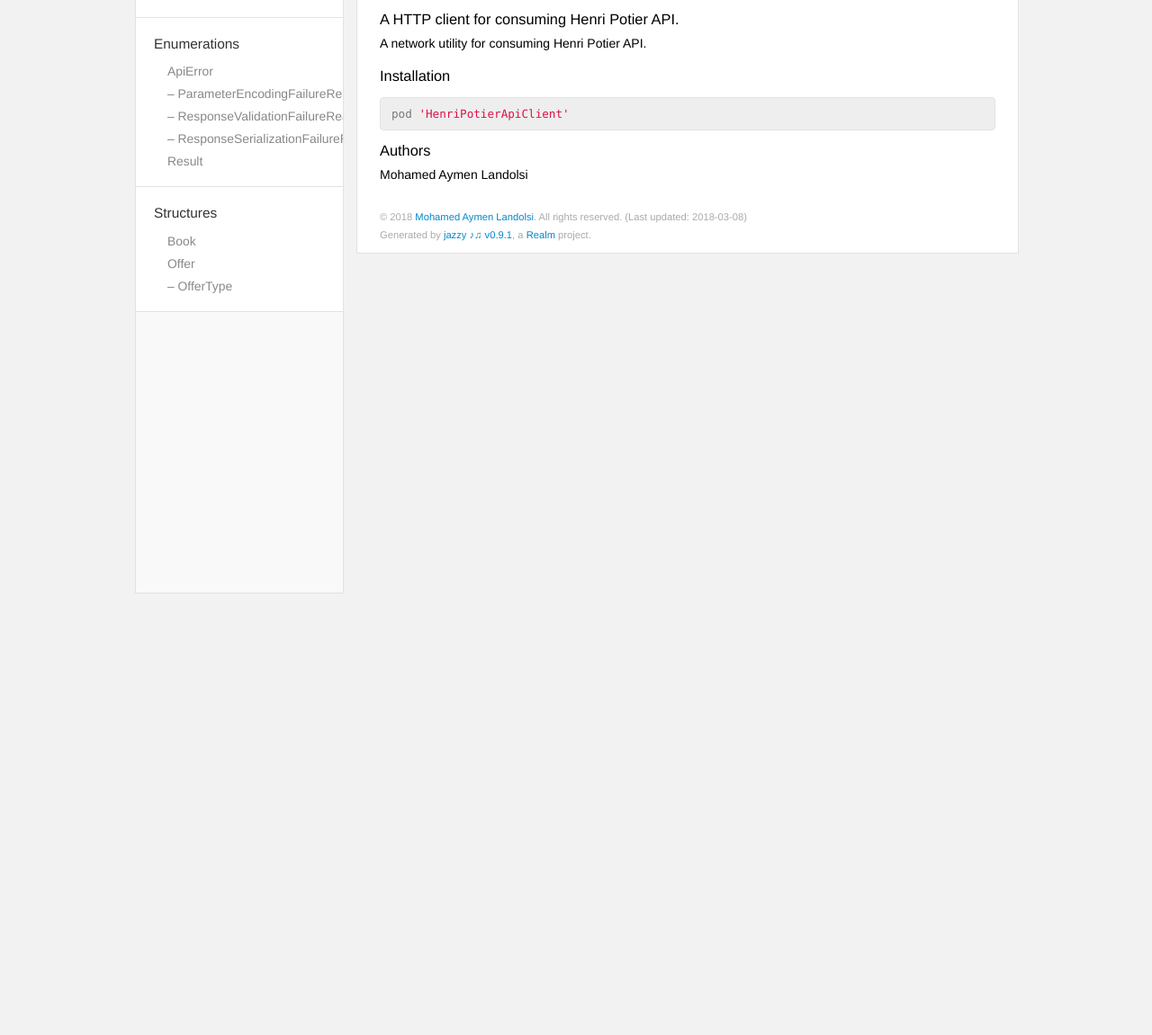
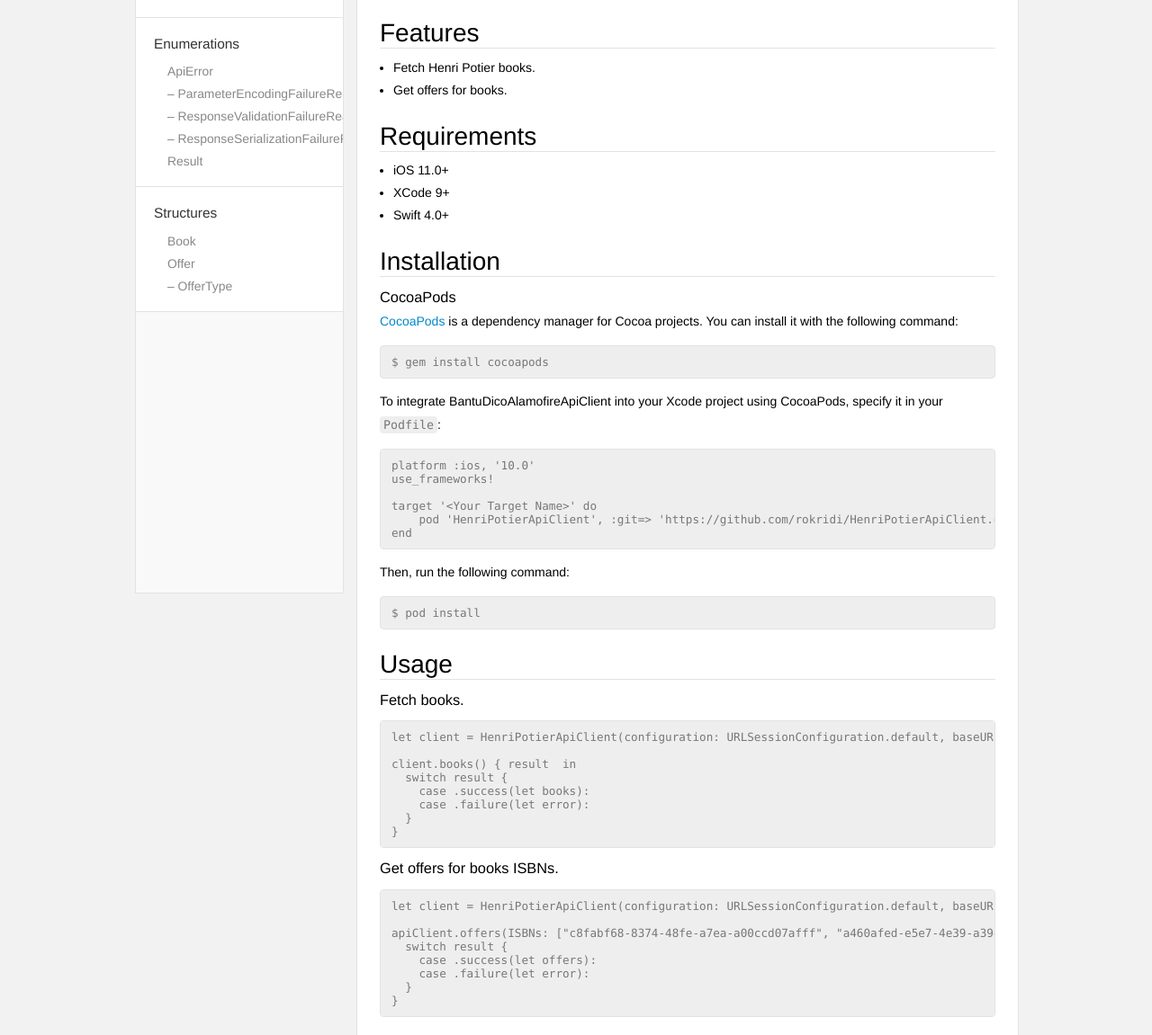
Before and after one commit to rokridi/HenriPotierApiClient, a plain HTML site: page docs/docsets/HenriPotierApiClient.docset/Contents/Resources/Documents/index.html in a window 1280 px wide. Shown: the part 140-1291 px from the top of the page at 90% size. Before the commit the page ends 800 px from the top, so only its background shows below. Drawn offline with Linux system fonts and the light colour scheme; files that its build step writes are made by us from their sources; files whose address does not match are found by name.

Commit message:
generated docs

```diff
--- a/docs/docsets/HenriPotierApiClient.docset/Contents/Resources/Documents/index.html
+++ b/docs/docsets/HenriPotierApiClient.docset/Contents/Resources/Documents/index.html
@@ -75,15 +75,59 @@
           <section class="section">
 
             <h1 id='henripotierapiclient' class='heading'>HenriPotierApiClient</h1>
-<h3 id='a-http-client-for-consuming-henri-potier-api' class='heading'>A HTTP client for consuming Henri Potier API.</h3>
+<h2 id='features' class='heading'>Features</h2>
 
-<p>A network utility for consuming Henri Potier API.</p>
-<h3 id='installation' class='heading'>Installation</h3>
-<pre class="highlight ruby"><code><span class="n">pod</span> <span class="s1">'HenriPotierApiClient'</span>
+<ul>
+<li>Fetch Henri Potier books.</li>
+<li>Get offers for books.</li>
+</ul>
+<h2 id='requirements' class='heading'>Requirements</h2>
+
+<ul>
+<li>iOS 11.0+</li>
+<li>XCode 9+</li>
+<li>Swift 4.0+</li>
+</ul>
+<h2 id='installation' class='heading'>Installation</h2>
+<h3 id='cocoapods' class='heading'>CocoaPods</h3>
+
+<p><a href="http://cocoapods.org/">CocoaPods</a> is a dependency manager for Cocoa projects. You can install it with the following command:</p>
+<pre class="highlight plaintext"><code>$ gem install cocoapods
 </code></pre>
-<h3 id='authors' class='heading'>Authors</h3>
 
-<p>Mohamed Aymen Landolsi</p>
+<p>To integrate BantuDicoAlamofireApiClient into your Xcode project using CocoaPods, specify it in your <code>Podfile</code>:</p>
+<pre class="highlight plaintext"><code>platform :ios, '10.0'
+use_frameworks!
+
+target '&lt;Your Target Name&gt;' do
+    pod 'HenriPotierApiClient', :git=&gt; 'https://github.com/rokridi/HenriPotierApiClient.git'
+end
+</code></pre>
+
+<p>Then, run the following command:</p>
+<pre class="highlight plaintext"><code>$ pod install
+</code></pre>
+<h2 id='usage' class='heading'>Usage</h2>
+<h3 id='fetch-books' class='heading'>Fetch books.</h3>
+<pre class="highlight plaintext"><code>let client = HenriPotierApiClient(configuration: URLSessionConfiguration.default, baseURL: "http://www.domain.com")
+
+client.books() { result  in
+  switch result {
+    case .success(let books):
+    case .failure(let error):
+  }
+}
+</code></pre>
+<h3 id='get-offers-for-books-isbns' class='heading'>Get offers for books ISBNs.</h3>
+<pre class="highlight plaintext"><code>let client = HenriPotierApiClient(configuration: URLSessionConfiguration.default, baseURL: "http://www.domain.com")
+
+apiClient.offers(ISBNs: ["c8fabf68-8374-48fe-a7ea-a00ccd07afff", "a460afed-e5e7-4e39-a39d-c885c05db861"]) { result  in
+  switch result {
+    case .success(let offers):
+    case .failure(let error):
+  }
+}
+</code></pre>
 
           </section>
         </section>
```
Also changed, not shown: docs/index.html (+50 -6 lines), docs/docsets/HenriPotierApiClient.docset/Contents/Resources/Documents/badge.svg, 1 other file.
